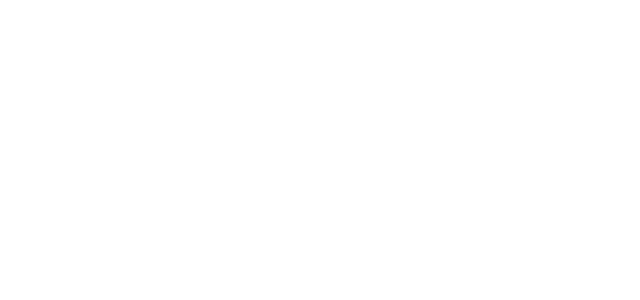
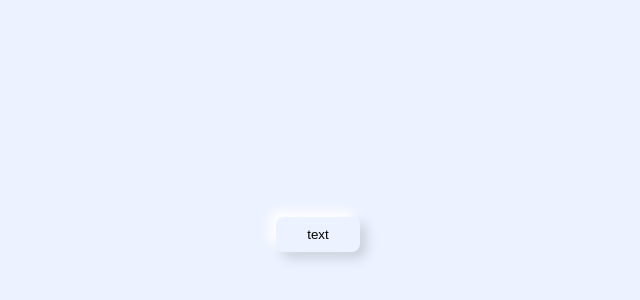
Before and after one commit to haruchu/population-graph, a Next.js app: page / in a window 1280 px wide. Shown: the part 166-466 px from the top of the page, without its empty margins (322-962 px from the left). Built offline with nearby package versions, Linux system fonts and the light colour scheme.

Commit message:
checkbox作成

```diff
--- /dev/null
+++ b/src/components/checkbox/index.tsx
@@ -0,0 +1,22 @@
+import { useState } from "react";
+
+export type CheckboxProps = {
+  text: string;
+  onChange: (isChecked: boolean) => void;
+};
+
+export const Checkbox = ({ text, onChange }: CheckboxProps) => {
+  const [isChecked, setIsChecked] = useState(false);
+
+  return (
+    <button
+      className={isChecked ? "checkbox checked" : "checkbox not-checked"}
+      onClick={() => {
+        setIsChecked(!isChecked);
+        onChange(isChecked);
+      }}
+    >
+      <span>{text}</span>
+    </button>
+  );
+};
--- a/src/pages/_app.tsx
+++ b/src/pages/_app.tsx
@@ -1,5 +1,6 @@
 import "@/styles/globals.css";
 import type { AppProps } from "next/app";
+import "@/styles/App.css";
 
 function MyApp({ Component, pageProps }: AppProps) {
   return <Component {...pageProps} />;
--- a/src/pages/index.tsx
+++ b/src/pages/index.tsx
@@ -1,5 +1,6 @@
 import type { NextPage } from "next";
 import Head from "next/head";
+import { Checkbox } from "@/components/checkbox";
 
 const Home: NextPage = () => {
   return (
@@ -10,7 +11,9 @@
         <link rel='icon' href='/favicon.ico' />
       </Head>
 
-      <main></main>
+      <main>
+        <Checkbox text='text' onChange={(checked) => console.log(checked)} />
+      </main>
     </>
   );
 };
--- a/src/styles/App.css
+++ b/src/styles/App.css
@@ -6,4 +6,28 @@
   flex-direction: column;
   justify-content: center;
   align-items: center;
+  background-color: #ECF2FF;
 }
+
+.checkbox{
+  min-width: 84px;
+  border-radius: 10px;
+  padding: 10px 16px;
+  border: none;
+  cursor: pointer;
+  background: #ECF2FF;
+}
+
+.checkbox:hover {
+  box-shadow: -2px -2px 4px #FFFFFF, 2px 2px 4px #C9CED9;
+}
+
+.checked,
+.checked:hover,
+.checkbox:active {
+  box-shadow: inset -4px -4px 12px #FFFFFF, inset 4px 4px 12px #C9CED9;
+}
+
+.not-checked {
+  box-shadow: -6px -6px 12px #FFFFFF, 6px 6px 12px #C9CED9;  border-radius: 8px;
+}
```
Also changed, not shown: 1 other file (tests, documents, lock files or other folders).
